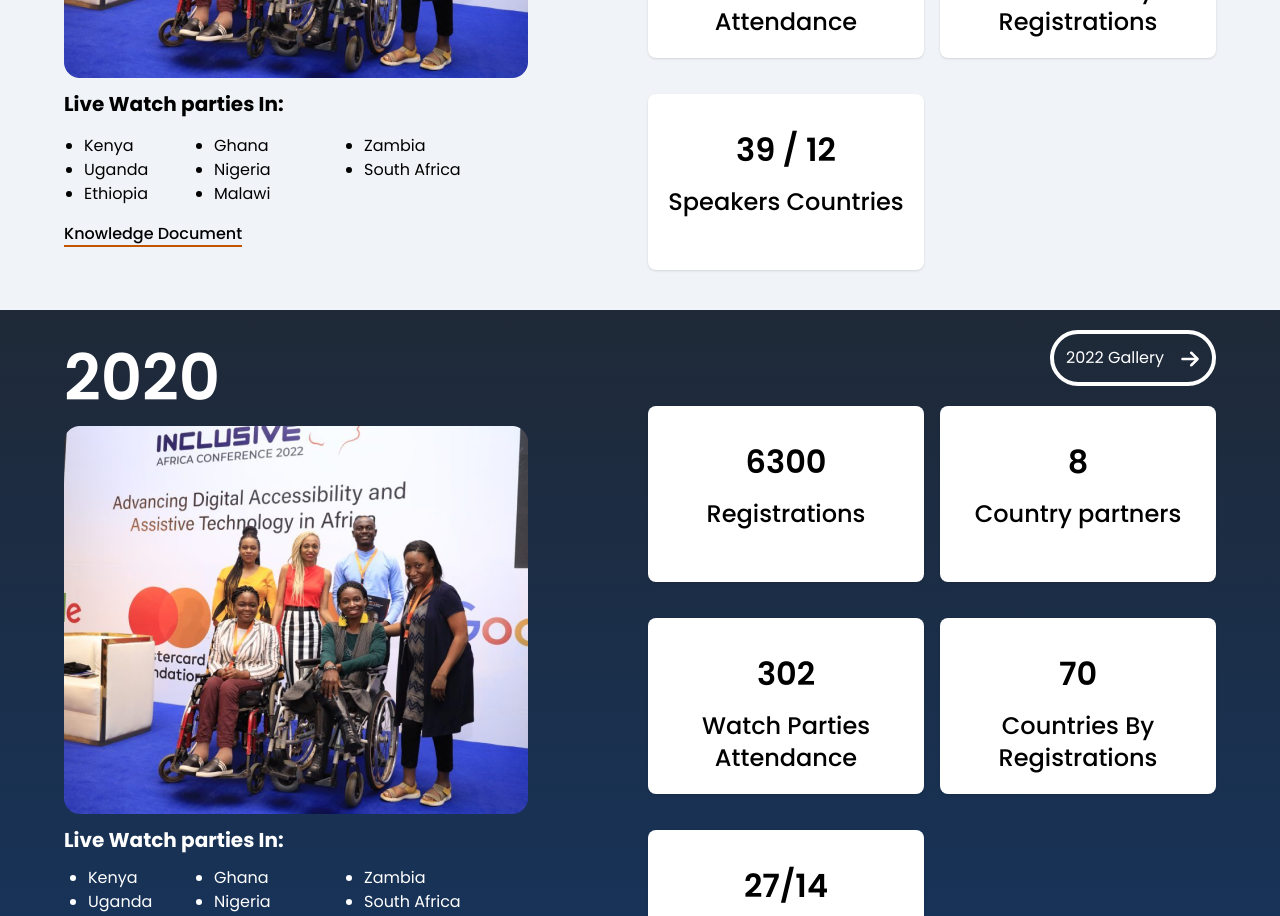
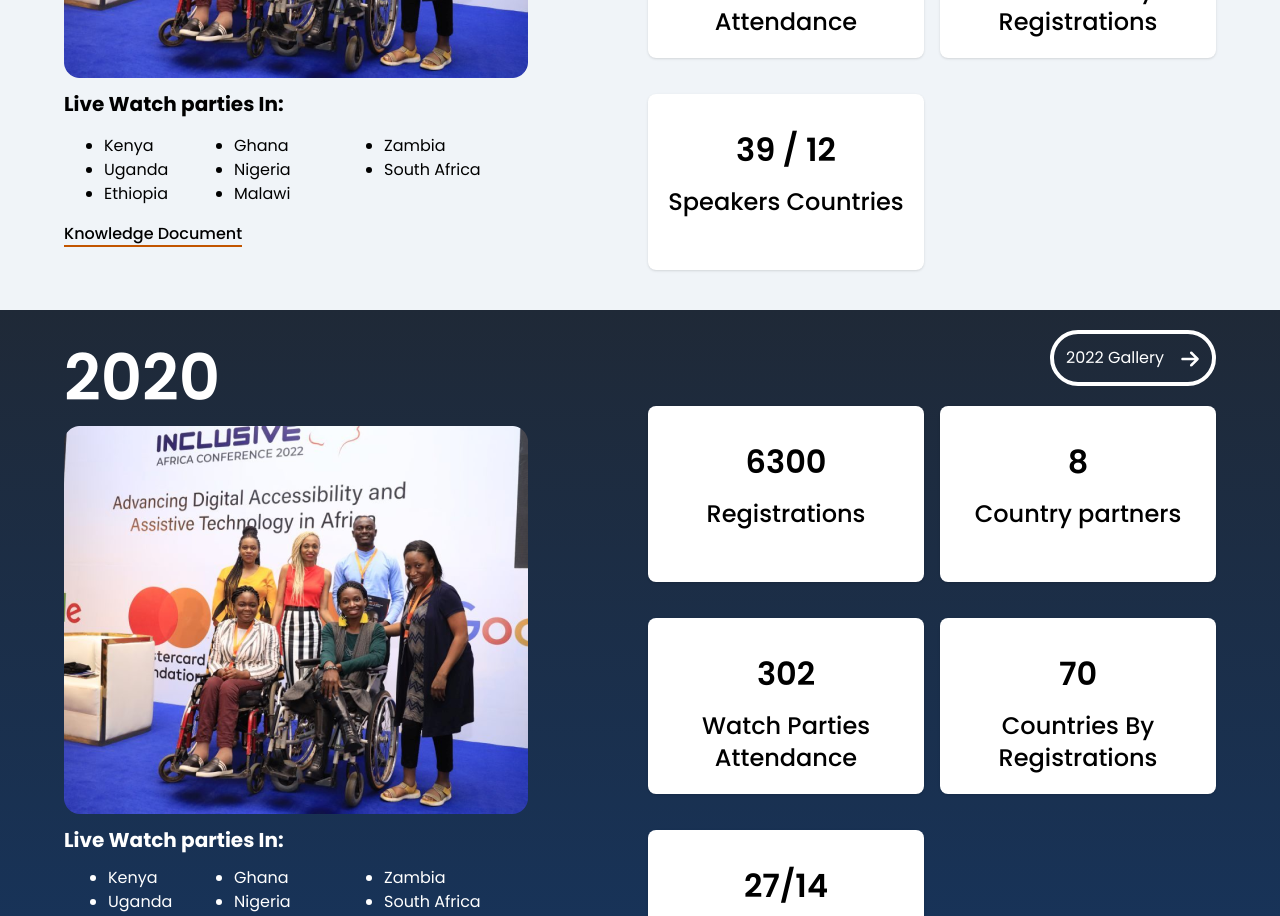
Before and after one commit to inABLE-org/conference-frontend, a Next.js app: page /theconference in a window 1280 px wide. Shown: the part 4980-5896 px from the top of the page. Built offline with nearby package versions, Linux system fonts and the light colour scheme.

Commit message:
spacing fixes

```diff
--- a/src/pages/theconference/sections/previousconferences.tsx
+++ b/src/pages/theconference/sections/previousconferences.tsx
@@ -115,7 +115,7 @@ export default function PreviousConference() {
                                 <h3 className="text-dark font-semibold text-[64px]">2021</h3>
                                 <img src="../assets/img/conference2022.png" />
                                 <h4 className="text-dark font-bold text-xl my-3">Live Watch parties In:</h4>
-                                <div className="grid lg:grid-cols-3 md:grid-cols-2 my-4 text-dark lg:w-[450px]">
+                                <div className="grid lg:grid-cols-3 md:grid-cols-2 my-4 text-dark lg:w-[450px] ml-5">
                                     <div className="lg:ml-5">
                                         <ul className="list-disc">
                                             <li>Kenya</li>
@@ -198,7 +198,7 @@ export default function PreviousConference() {
                                 <img src="../assets/img/conference2022.png" />
                                 <h4 className="text-white font-bold text-xl my-3">Live Watch parties In:</h4>
                                 <div>
-                                    <div className="grid lg:grid-cols-3 md:grid-cols-2 my-3 text-dark lg:w-[450px] text-white">
+                                    <div className="grid lg:grid-cols-3 md:grid-cols-2 my-3 text-dark lg:w-[450px] text-white ml-5">
                                         <div className="h-full">
                                             <ul className="list-disc lg:ml-6">
                                                 <li>Kenya</li>
```
